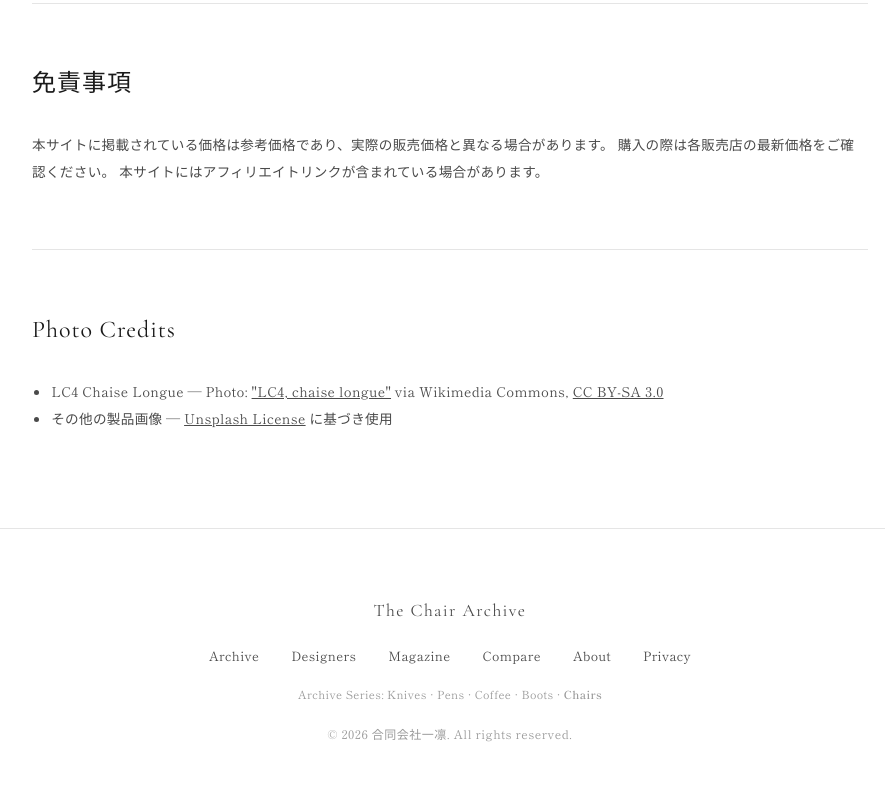
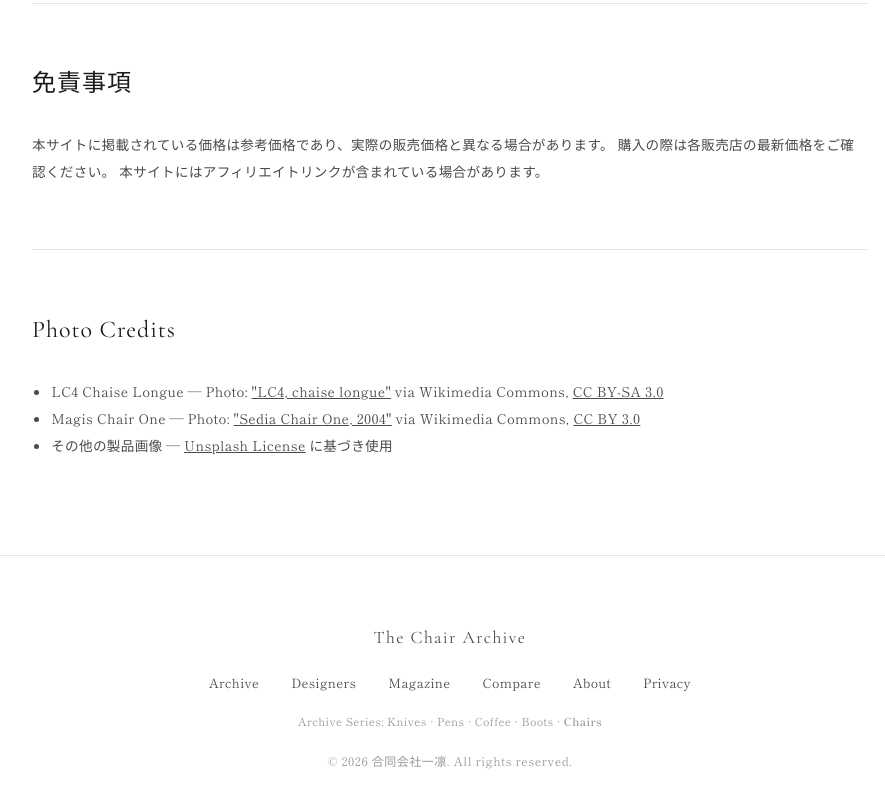
Before and after one commit to assetlyjp-hub/the-chair-archive, an Astro site: page /about in a window 1280 px wide. Shown: the part 1156-1963 px from the top of the page, without its empty margins (190-1075 px from the left). Built offline with nearby package versions, Linux system fonts and the light colour scheme; Astro itself is replaced by a stand-in of ours.

Commit message:
Replace Magis Chair One image with Wikimedia Commons photo (CC BY 3.0)
Source: https://commons.wikimedia.org/wiki/File:Konstantin_grcic_per_magis_spa.,_sedia_chair_one,_2004.jpg

Co-Authored-By: Claude Opus 4.6 <noreply@anthropic.com>

```diff
--- a/src/pages/about.astro
+++ b/src/pages/about.astro
@@ -64,6 +64,12 @@ import Base from '../layouts/Base.astro';
             <a href="https://creativecommons.org/licenses/by-sa/3.0/" target="_blank" rel="noopener" style="color: var(--color-accent); text-decoration: underline;">CC BY-SA 3.0</a>
           </li>
           <li>
+            Magis Chair One —
+            Photo: <a href="https://commons.wikimedia.org/wiki/File:Konstantin_grcic_per_magis_spa.,_sedia_chair_one,_2004.jpg" target="_blank" rel="noopener" style="color: var(--color-accent); text-decoration: underline;">"Sedia Chair One, 2004"</a>
+            via Wikimedia Commons,
+            <a href="https://creativecommons.org/licenses/by/3.0/" target="_blank" rel="noopener" style="color: var(--color-accent); text-decoration: underline;">CC BY 3.0</a>
+          </li>
+          <li>
             その他の製品画像 — <a href="https://unsplash.com/license" target="_blank" rel="noopener" style="color: var(--color-accent); text-decoration: underline;">Unsplash License</a> に基づき使用
           </li>
         </ul>
```
Also changed, not shown: public/images/chairs/magis-chair-one.webp.
